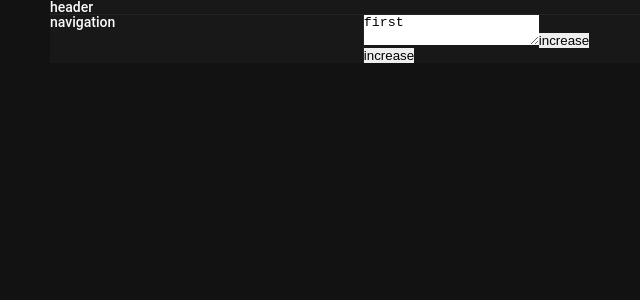
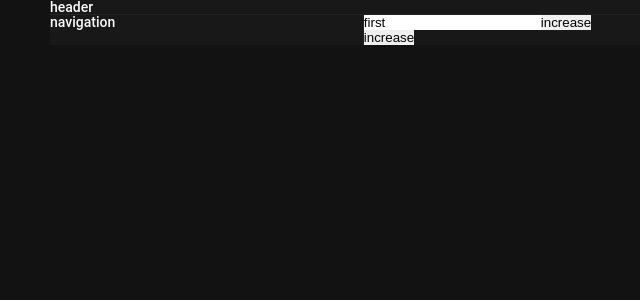
Before and after one commit to ohjiyang/somenote, a React (Create React App) app: page / in a window 1280 px wide. Shown: the top 300 px of the page, without its empty margins (67-707 px from the left). Built offline with nearby package versions, Linux system fonts and the light colour scheme.

Commit message:
feat(App): created changeNote function and passing changeNote function to Main component via props feat(Main): passing changeNote function to Somenote component via props feat(Somenote): created onChange for changeNote function

```diff
--- a/src/App.js
+++ b/src/App.js
@@ -71,6 +71,15 @@ class Tree {
         }
         return undefined;
     }
+
+    change(key, newValue) {
+        const node = this.find(key);
+        if (node) {
+            node.value = newValue;
+            return true;
+        }
+        return false;
+    }
 }
 
 function App() {
@@ -88,7 +97,6 @@ function App() {
 
     const addNode = (parentNodeKey, value) => {
         const key = getRandomKey()
-        console.log(parentNodeKey, key, value)
         setSomenotes(prevSomenotes => {
             const updatedTree = new Tree(prevSomenotes.root.key, prevSomenotes.root.value);
             for (let node of prevSomenotes.preOrderTraversal()) {
@@ -101,6 +109,14 @@ function App() {
         });
     }
 
+    const changeNote = (key, newValue) => {
+        setSomenotes(prevSomenotes => {
+            const newTree = prevSomenotes
+            newTree.change(key, newValue)
+            return newTree
+        })
+    }
+
     return (<div className="App">
             <section className="header">
                 <div className="header__container __container">
@@ -111,7 +127,7 @@ function App() {
                 <div className="page__container __container">
                     <div className="page__body">
                         <Navigation/>
-                        <Main somenotes={somenotes} addNote={addNode}/>
+                        <Main somenotes={somenotes} addNote={addNode} changeNote={changeNote}/>
                     </div>
                 </div>
             </section>
--- a/src/Components/Main.js
+++ b/src/Components/Main.js
@@ -6,10 +6,14 @@ const Main = (props) => {
         props.addNote(parentNodeKey, value)
     }
 
+    const changeNote = (key, newValue) => {
+        props.changeNote(key, newValue)
+    }
+
     return (
         <div className="main">
             <div className="main__body">
-                <Somenote somenotes={props.somenotes.root} addNote={addNote}/>
+                <Somenote somenotes={props.somenotes.root} addNote={addNote} changeNote={changeNote}/>
             </div>
         </div>
     )
--- a/src/Components/MainComponents/Somenote.js
+++ b/src/Components/MainComponents/Somenote.js
@@ -4,31 +4,36 @@ const Somenotes = (props) => {
         props.addNote(parentNodeKey, value)
     }
 
+    const changeNote = (key, newValue) => {
+        props.changeNote(key, newValue)
+    }
+
     return (
         <div className="somenotes">
             <div className="somenote">
-                <textarea
+                <input
                     value={props.somenotes.value}
                     className="somenote__input"
                     placeholder="Pls enter somenotes.."
+                    onChange={(e) => changeNote(props.somenotes.key, e.target.value)}
                 />
                 <button
                     className="somenote__button"
-                    onClick={()=>addNote(props.somenotes.key, "IDC")}
+                    onClick={() => addNote(props.somenotes.key, "IDC")}
                 >
                     increase
                 </button>
                 {
                     props.somenotes.children.map((somenotes, index) => (
                         <div key={index} className="somenote__children">
-                            <Somenotes somenotes={somenotes} addNote={addNote}/>
+                            <Somenotes somenotes={somenotes} addNote={addNote} changeNote={changeNote}/>
                         </div>
                     ))
                 }
             </div>
             <button
                 className="somenote__button"
-                onClick={()=>props.addNote("first")}
+                onClick={() => props.addNote("first")}
             >
                 increase
             </button>
```
